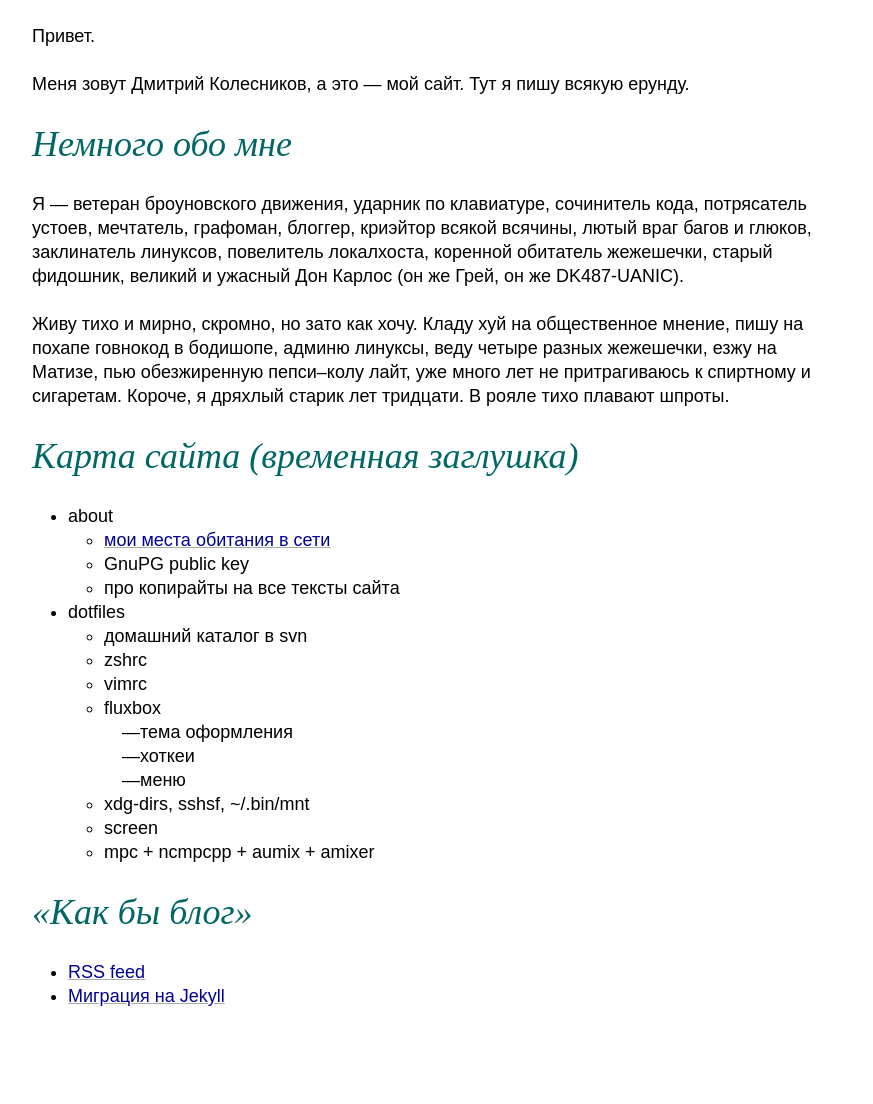
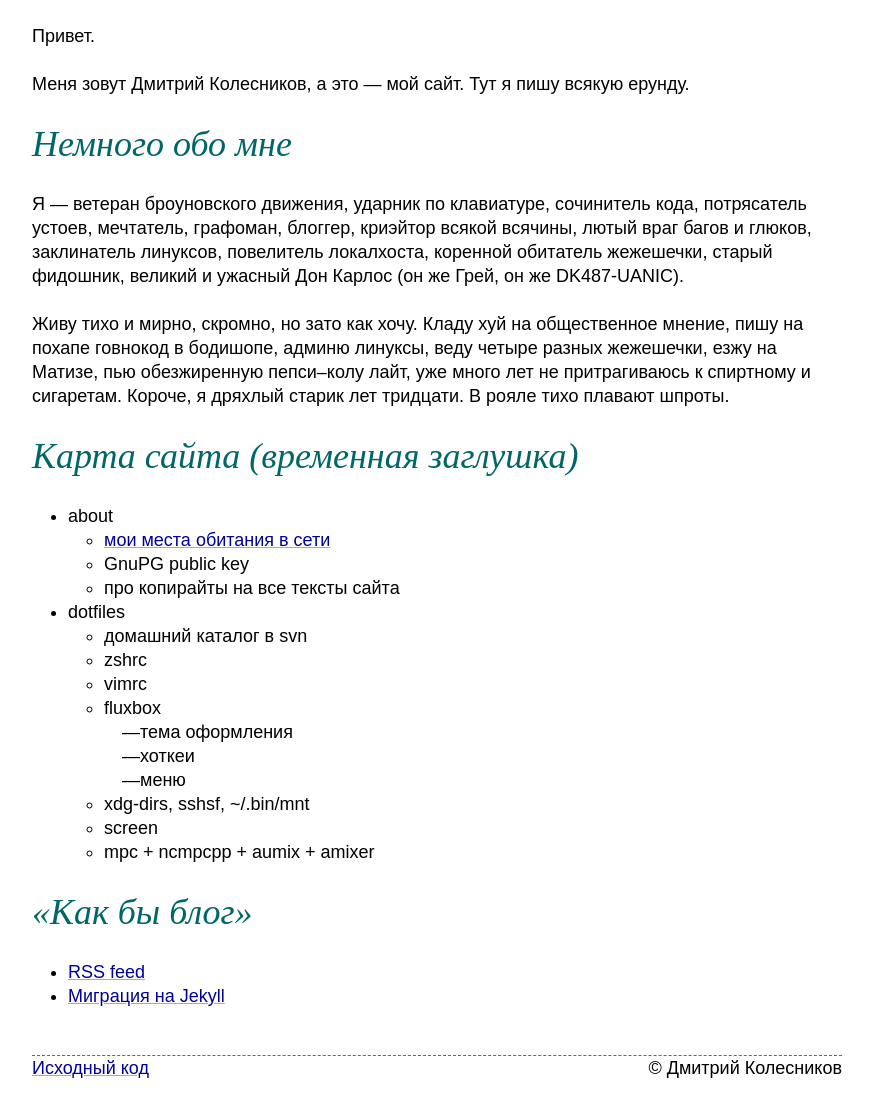
Before and after one commit to kastaneda/kastaneda.kiev.ua, a Jekyll site: the page built from index.md, in a window 1280 px wide. Shown: the whole page, without its empty margins (203-1076 px from the left). Built offline with Jekyll 4.4.1, drawn with Linux system fonts in a browser that asks for light colours; before the commit the page ends 1032 px from its top, so only the background shows below that.

Commit message:
Links to Github

```diff
--- a/_layouts/FIXME-page.html
+++ b/_layouts/FIXME-page.html
@@ -21,14 +21,15 @@
 {{ content }}
     </article>
 
-{% if page.url != '/' %}
     <footer>
       <nav>
-        <a href="{{ '/' | prepend: site.baseurl }}">На главную страницу</a>
+{% if page.url != '/' %}
+        <a href="{{ '/' | prepend: site.baseurl }}">На главную страницу</a> |
+{% endif %}
+        <a href="https://github.com/kastaneda/kastaneda.kiev.ua/blob/master/{{ page.path }}">Исходный код</a>
       </nav>
       © Дмитрий Колесников
     </footer>
-{% endif %}
 
 
 <script>
--- a/index.md
+++ b/index.md
@@ -41,6 +41,7 @@
     - screen
     - mpc + ncmpcpp + aumix + amixer
 
+
 «Как бы блог»
 -------------
 
```
Also changed, not shown: _posts/2020-02-09-migrate-to-jekyll.md (line endings or trailing spaces).
